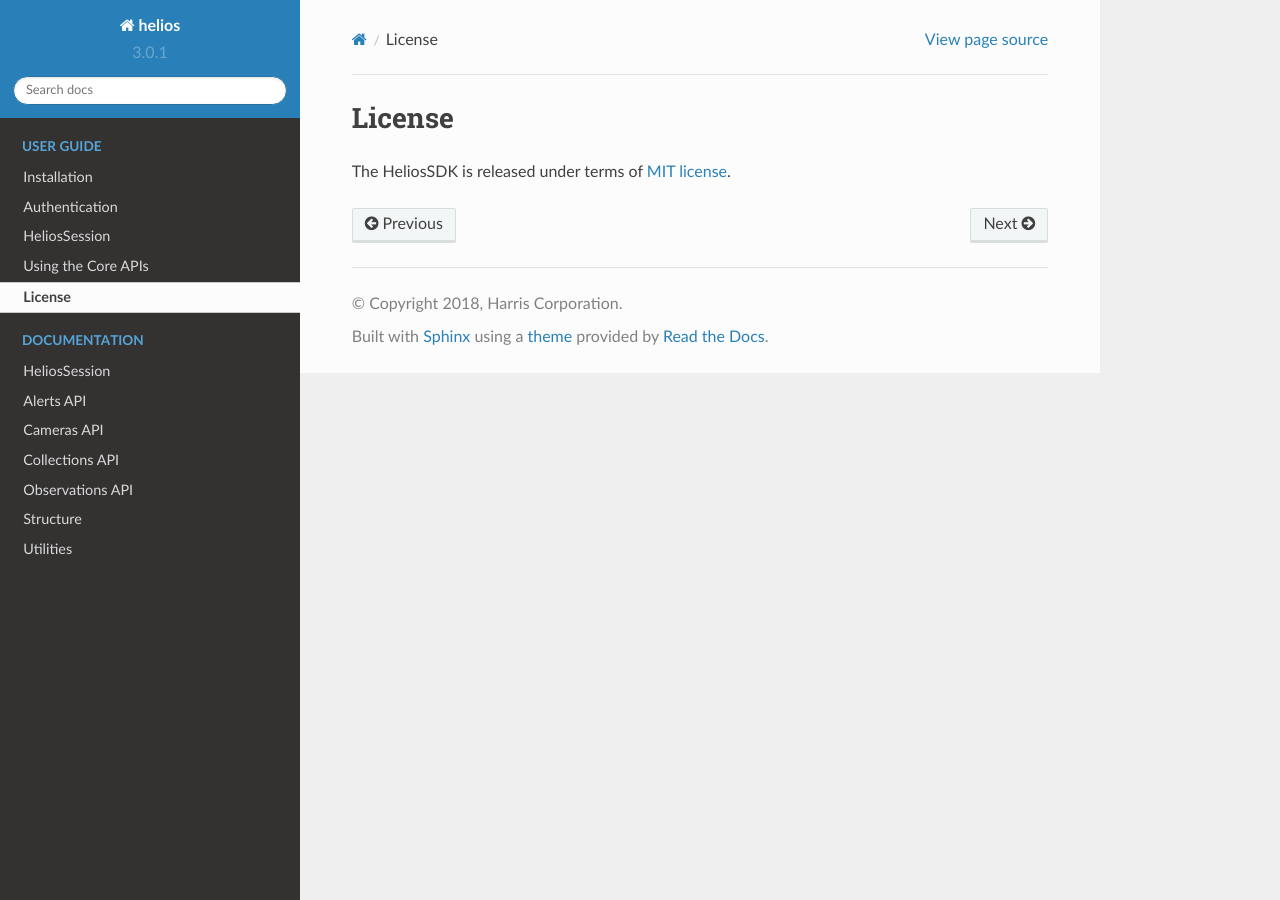
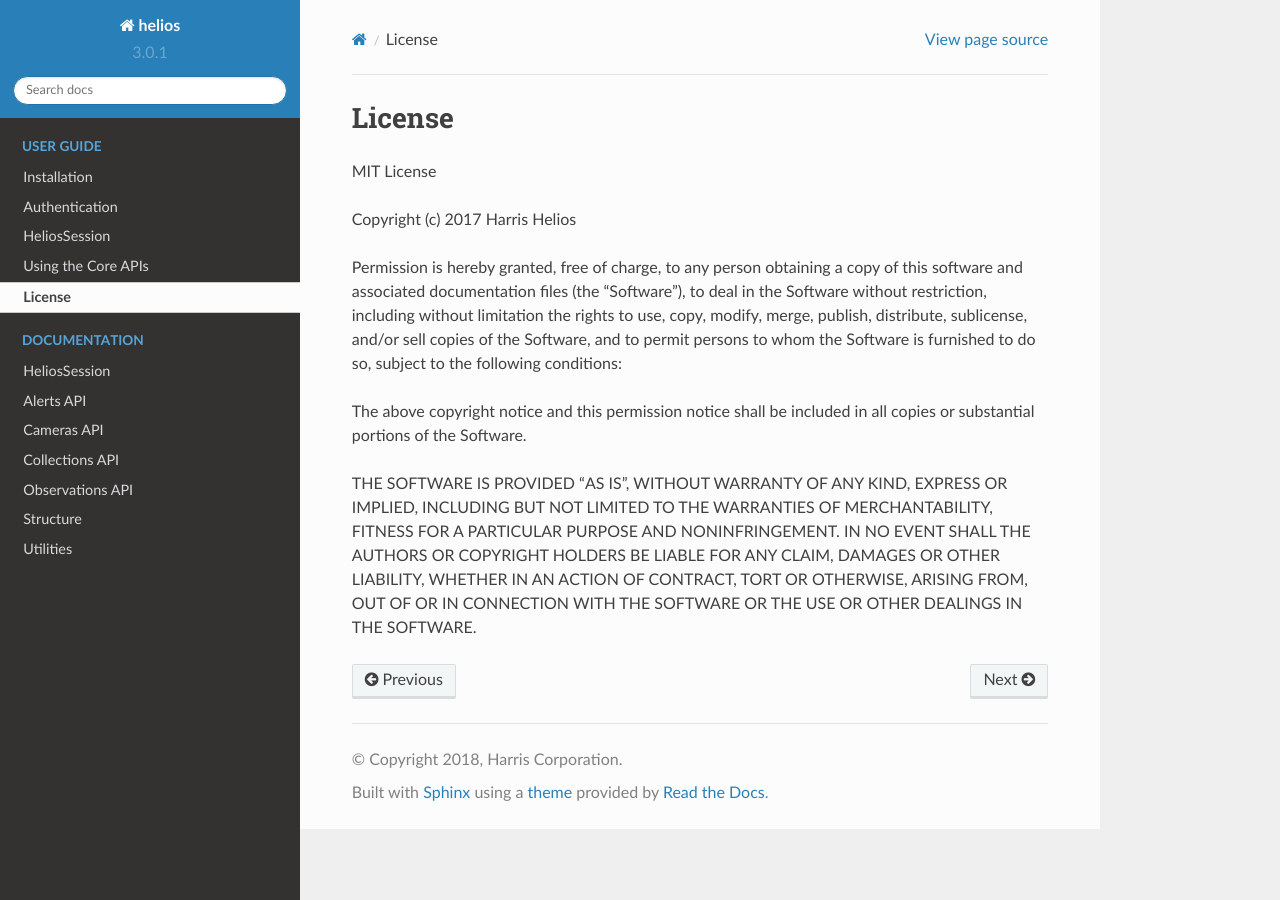
Before and after one commit to helios-earth/helios-sdk-python, a Sphinx documentation site: the page built from docs/user/license.rst, in a window 1280 px wide. Built offline with Sphinx 7.4.7 and the Read the Docs theme 2.0.0, drawn with Linux system fonts in a browser that asks for light colours.

Commit message:
Better license page.

```diff
--- a/docs/user/license.rst
+++ b/docs/user/license.rst
@@ -1,6 +1,24 @@
 License
 =======
 
-The HeliosSDK is released under terms of `MIT license`_.
+MIT License
 
-.. _`MIT License`: https://opensource.org/licenses/MIT
+Copyright (c) 2017 Harris Helios
+
+Permission is hereby granted, free of charge, to any person obtaining a copy
+of this software and associated documentation files (the "Software"), to deal
+in the Software without restriction, including without limitation the rights
+to use, copy, modify, merge, publish, distribute, sublicense, and/or sell
+copies of the Software, and to permit persons to whom the Software is
+furnished to do so, subject to the following conditions:
+
+The above copyright notice and this permission notice shall be included in all
+copies or substantial portions of the Software.
+
+THE SOFTWARE IS PROVIDED "AS IS", WITHOUT WARRANTY OF ANY KIND, EXPRESS OR
+IMPLIED, INCLUDING BUT NOT LIMITED TO THE WARRANTIES OF MERCHANTABILITY,
+FITNESS FOR A PARTICULAR PURPOSE AND NONINFRINGEMENT. IN NO EVENT SHALL THE
+AUTHORS OR COPYRIGHT HOLDERS BE LIABLE FOR ANY CLAIM, DAMAGES OR OTHER
+LIABILITY, WHETHER IN AN ACTION OF CONTRACT, TORT OR OTHERWISE, ARISING FROM,
+OUT OF OR IN CONNECTION WITH THE SOFTWARE OR THE USE OR OTHER DEALINGS IN THE
+SOFTWARE.
```
